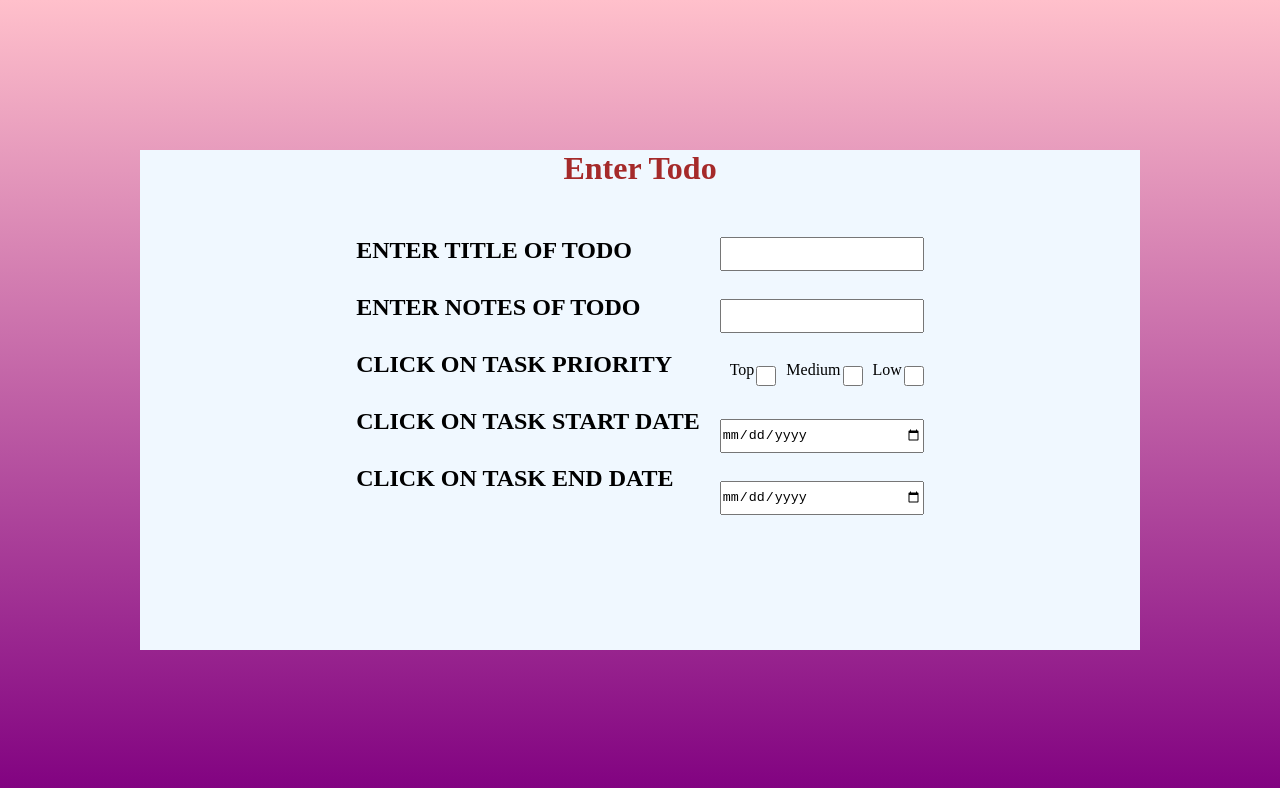
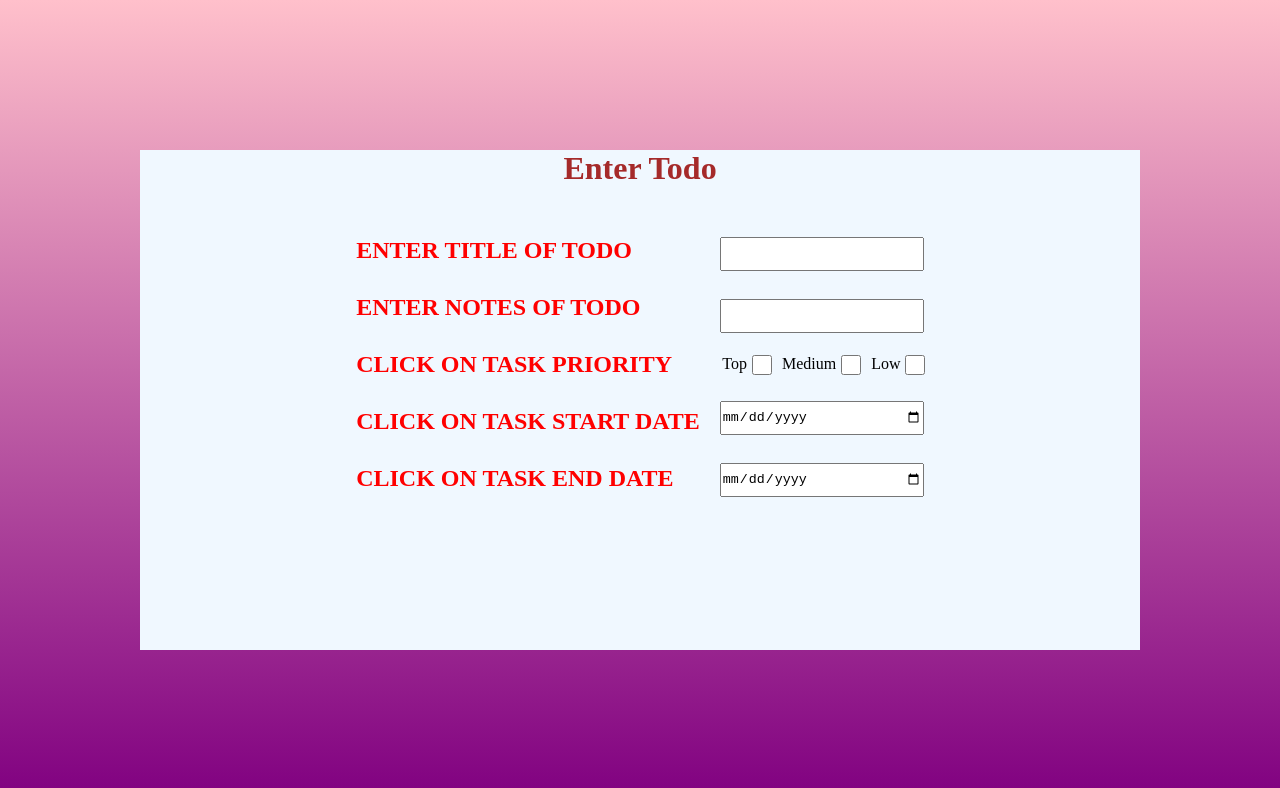
Before and after one commit to Chand-007/todo-app, a React (Vite) app: page / in a window 1280 px wide. Shown: the top 788 px of the page. Built offline with nearby package versions, Linux system fonts and the light colour scheme.

Commit message:
corrected styling

```diff
--- a/src/styles/Entertodo.css
+++ b/src/styles/Entertodo.css
@@ -29,6 +29,7 @@ h1{
     font-size: 1.5rem;
     text-transform:uppercase;
     font-weight: 800;
+    color:red;
 }
 
 
@@ -50,13 +51,18 @@ h1{
 .inputs-container .task-priority{
     display:flex;
     column-gap:10px;
+    align-items: center;
+    justify-content: center;
+    width:200px;
+    height:30px;
 }
 
-.inputs-container .task-priority label{
-    display:flex;
-    column-gap:2px;
+.task-priority label input{
+    width:20px;
+    margin-top:-5px;
 }
 
-.inputs-container .task-priority input{
-    width:20px;
+.task-priority label{
+    display:flex;
+    column-gap: 5px;
 }
```
